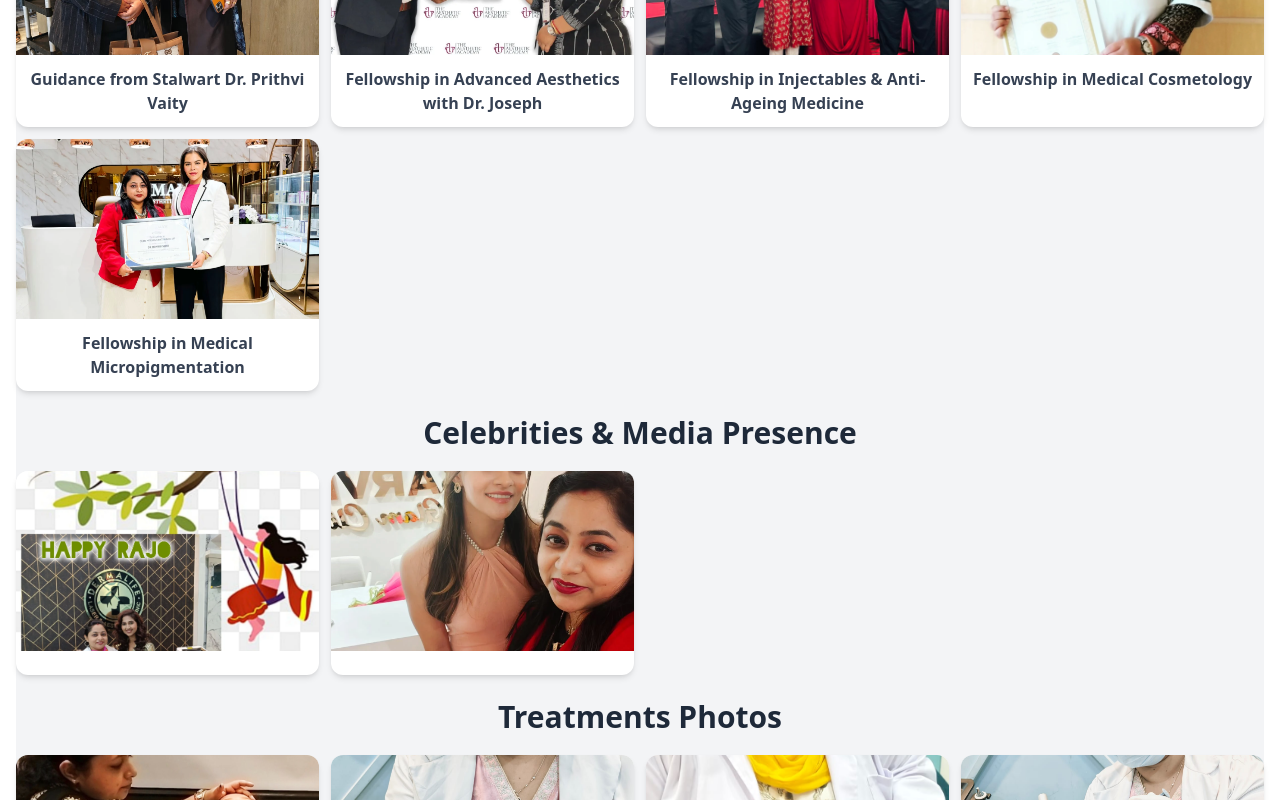
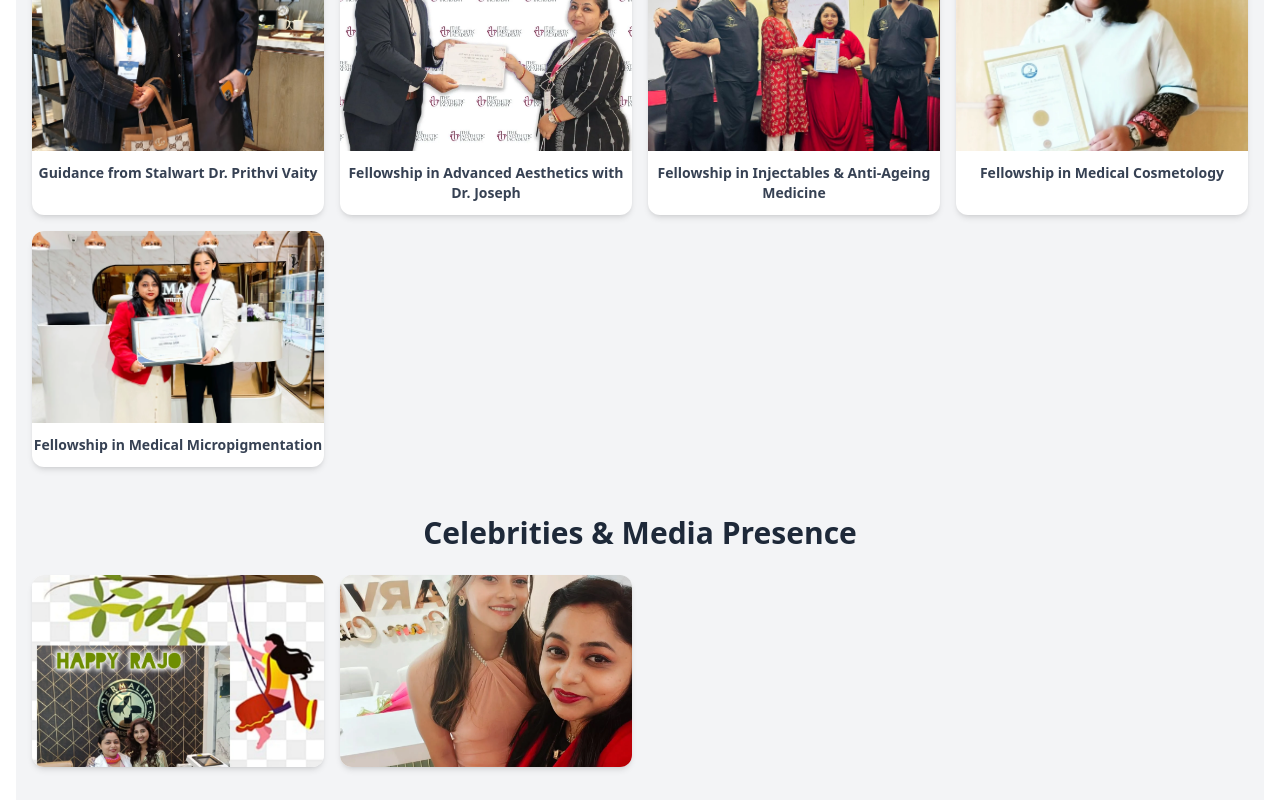
Before and after one commit to anchal-github123/DermalifeClinic, a React (Vite) app in the folder Frontend/: page /gallery in a window 1280 px wide. Shown: the part 1340-2140 px from the top of the page. Built offline with nearby package versions, Linux system fonts and the light colour scheme.

Commit message:
add images

```diff
--- a/Frontend/src/components/Celebrities Section.jsx
+++ b/Frontend/src/components/Celebrities Section.jsx
@@ -11,7 +11,7 @@ return (
     <Gallery
       title="Celebrities & Media Presence"
       images={images}
-      gridcol="2"
+         mobileCols={2}
     />
   );
 }
--- a/Frontend/src/components/Clienttreatment.jsx
+++ b/Frontend/src/components/Clienttreatment.jsx
@@ -14,6 +14,6 @@ const images = [
         { src: img17, name: "Eyebrow Micropigmentation" },
     ];
 
-      return <Gallery images={images}  title="Treatments Photos"  gridcol="2"/>;
+      return <Gallery images={images}  title="Treatments Photos"  mobileCols={2}/>;
 
 }
--- a/Frontend/src/components/ClinicGallery.jsx
+++ b/Frontend/src/components/ClinicGallery.jsx
@@ -27,5 +27,5 @@ export default function ClinicGallery() {
     { src: img7, name: "Facelift" },
     ];
 
-  return <Gallery images={images}  title="Treatments"  gridcol="1"/>;
+  return <Gallery images={images}  title="Treatments"  mobileCols={2}/>;
 }
--- a/Frontend/src/components/Gallery.jsx
+++ b/Frontend/src/components/Gallery.jsx
@@ -1,11 +1,16 @@
-export default function Gallery({ images,title,gridcol}) {
+export default function Gallery({ images, title, mobileCols = 1 }) {
+  const mobileGridClass =
+    mobileCols === 2 ? "grid-cols-2" : "grid-cols-1";
+
   return (
-    <div className="bg-gray-100 py-3">
-      <h2 className="text-3xl font-bold text-center mb-5 text-gray-800">
+    <div className="bg-gray-100 py-6">
+      <h2 className="text-3xl font-bold text-center mb-6 text-gray-800">
         {title}
       </h2>
 
-      <div className={`grid grid-cols-${gridcol} sm:grid-cols-3 lg:grid-cols-4 gap-3`}>
+      <div
+        className={`grid ${mobileGridClass} sm:grid-cols-3 lg:grid-cols-4 gap-4 px-4 max-w-7xl mx-auto`}
+      >
         {images.map((item, index) => (
           <div
             key={index}
@@ -13,18 +18,19 @@ export default function Gallery({ images,title,gridcol}) {
           >
             <img
               src={item.src}
-              className="w-full h-45 object-cover group-hover:scale-110 duration-500"
+              alt={item.name}
               loading="lazy"
-              alt={item.name}
+              className="w-full h-48 object-cover group-hover:scale-110 duration-500"
             />
 
-            <p className="text-center font-semibold text-gray-700 py-3 text-m">
-              {item.name}
-            </p>
+            {item.name && (
+              <p className="text-center font-semibold text-gray-700 py-3 text-sm">
+                {item.name}
+              </p>
+            )}
           </div>
         ))}
       </div>
-
     </div>
   );
 }
```
